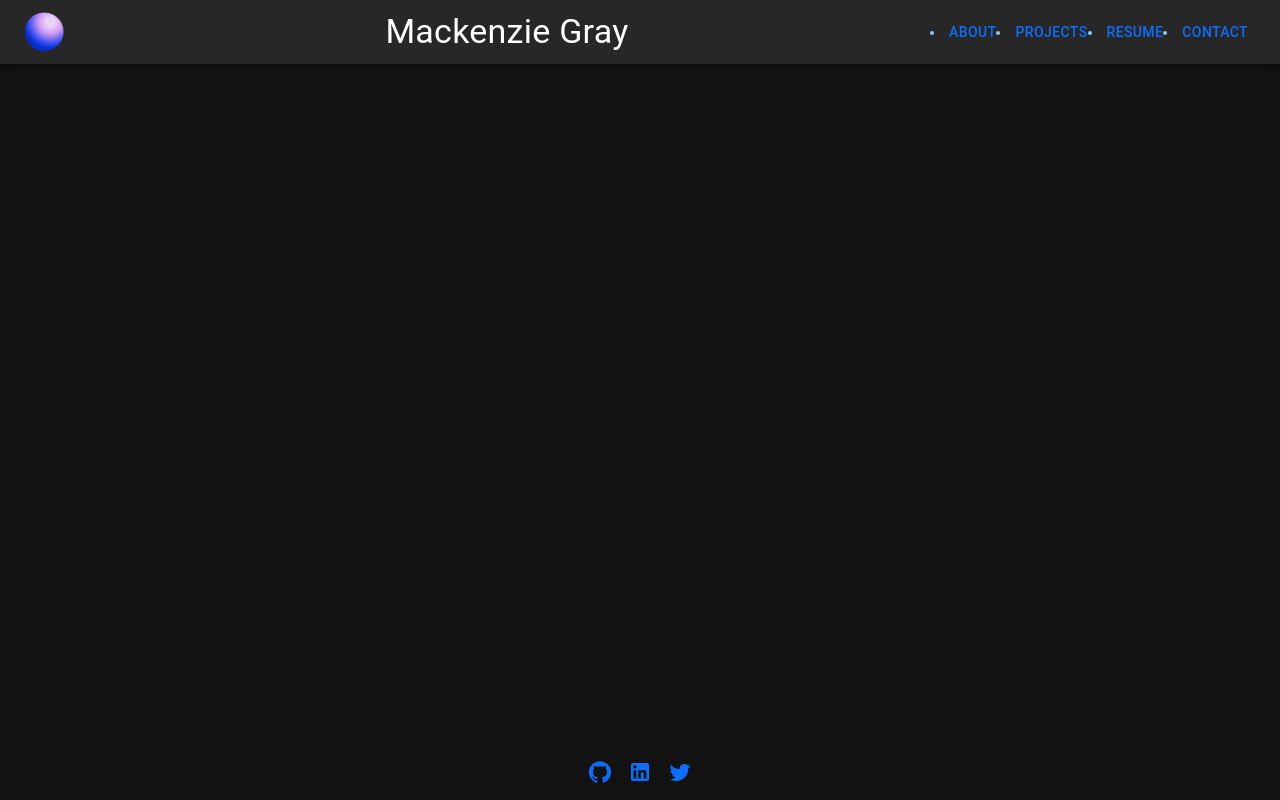
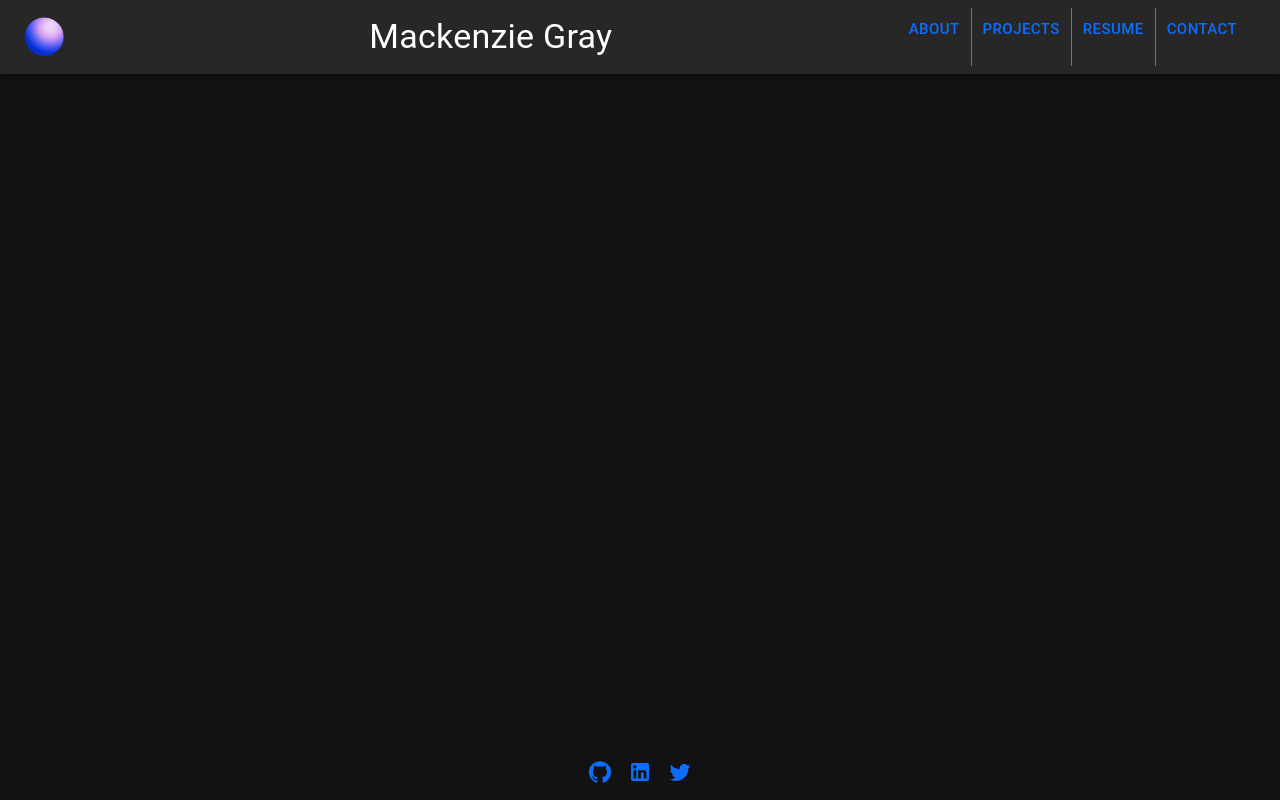
Before and after one commit to mdkgray/portfoligray, a React (Create React App) app: page / in a window 1280 px wide. Built offline with nearby package versions, Linux system fonts and the light colour scheme.

Commit message:
added new styling to header

```diff
--- a/src/components/Header.js
+++ b/src/components/Header.js
@@ -29,7 +29,11 @@ function Header() {
                         />
                     </IconButton>
 
-                    <Typography variant="h4" component="div" sx={{ flexGrow: 1, alignItems: 'center' }}>
+                    <Typography
+                        variant="h4"
+                        component="div"
+                        sx={{ flexGrow: 1, alignItems: 'center' }}
+                        >
                         Mackenzie Gray
                     </Typography>
 
--- a/src/components/Navigation.js
+++ b/src/components/Navigation.js
@@ -1,7 +1,6 @@
 import React from 'react';
 import { NavList } from "./NavList"
 import { NavLink } from "react-router-dom";
-import Stack from '@mui/material/Stack';
 import Button from '@mui/material/Button';
 import ButtonGroup from '@mui/material/ButtonGroup';
 import Box from '@mui/material/Box';
@@ -9,40 +8,29 @@ import Box from '@mui/material/Box';
 function Navigation() {
     const navList = NavList.map(({ url, name }, index) => {
         return(
-        <li key={index}>
-            <NavLink to={url} style={{ textDecoration: 'none' }} activeclassname="active">{name}</NavLink>
-        </li>
+            <Button>
+                <p key={index}>
+                    <NavLink to={url} style={{ textDecoration: 'none' }} activeclassname="active">{name}</NavLink>
+                </p>
+            </Button>
         )
     });
 
     return (
-        <div>
-            <header className="top-header">
-                <nav className='nav-list'>
-                    <Stack spacing={2} direction="row">
-                        <Button variant="text">{navList}</Button>
-                    </Stack>
-                </nav>
-            </header>
-        </div>
-
-
-        // <Box
-        //     sx={{
-        //         display: 'flex',
-        //         flexDirection: 'column',
-        //         alignItems: 'center',
-        //         '& > *': {
-        //         m: 1,
-        //         },
-        //     }}
-        //     >
-        //     <ButtonGroup variant="text" aria-label="text button group">
-        //         <Button>One</Button>
-        //         <Button>Two</Button>
-        //         <Button>Three</Button>
-        //     </ButtonGroup>
-        // </Box>
+        <Box
+            sx={{
+                display: 'flex',
+                flexDirection: 'column',
+                alignItems: 'center',
+                '& > *': {
+                m: 1,
+                },
+            }}
+            >
+            <ButtonGroup variant="text" aria-label="text button group" size="large">
+                {navList}
+            </ButtonGroup>
+        </Box>
     );
 }
 
```
